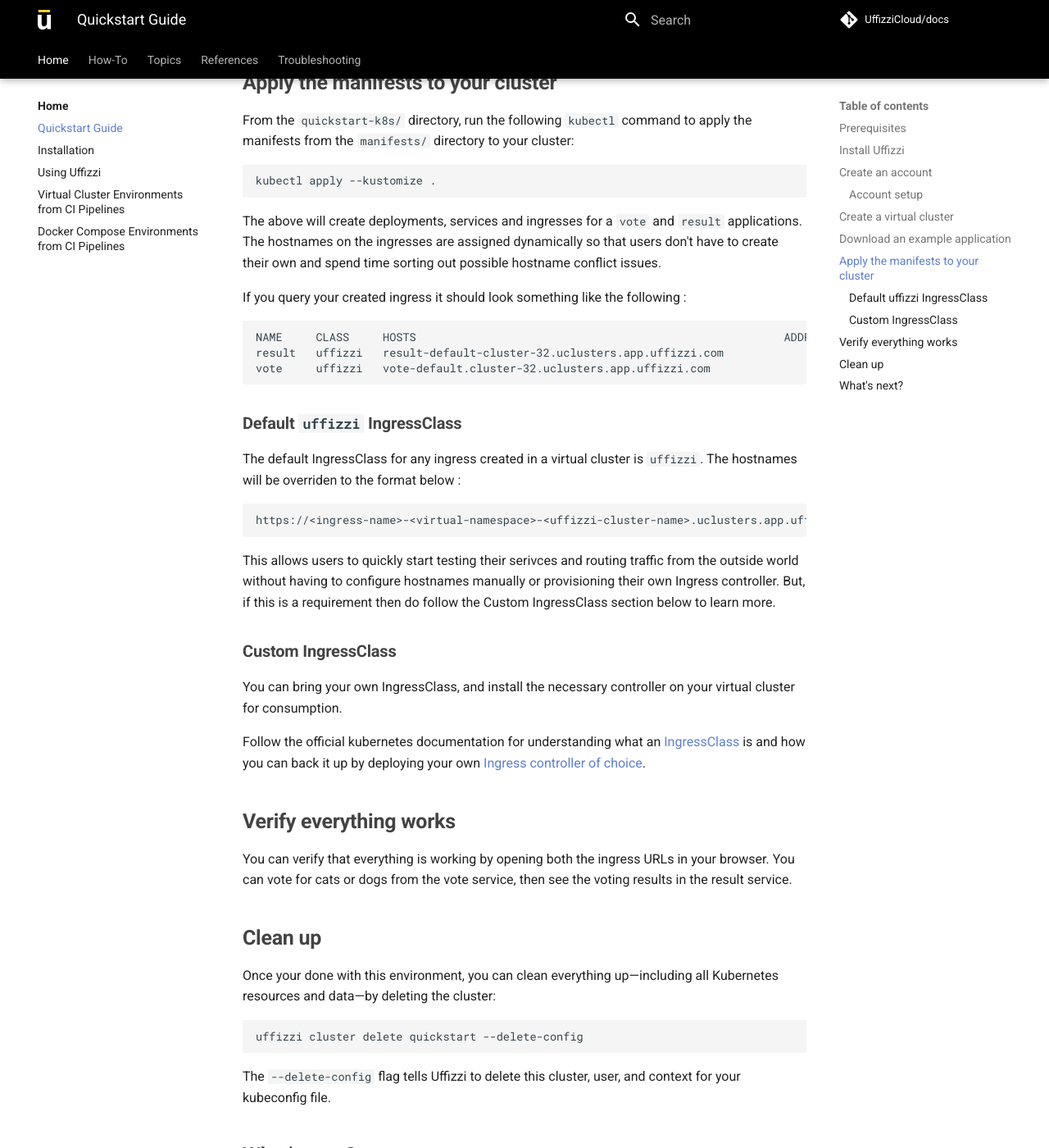
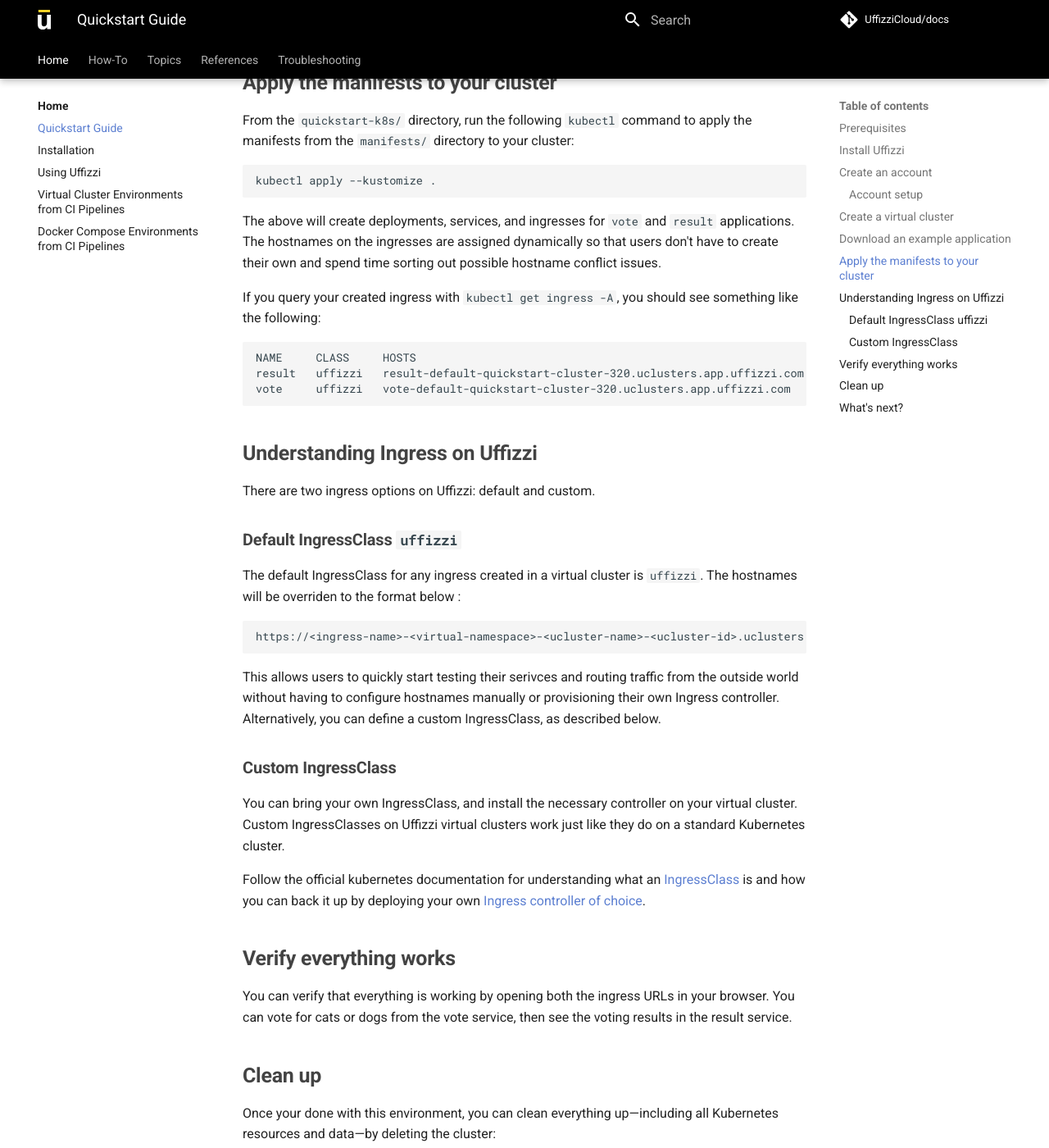
Before and after one commit to UffizziCloud/docs, an MkDocs documentation site: the page built from docs/quickstart.md, in a window 1280 px wide and 1400 px high, scrolled down 2274 px. Shown: the whole window at 82% size. Built offline with MkDocs 1.6.1 and Material for MkDocs 9.7.7, drawn with Linux system fonts in a browser that asks for light colours; comment, search, counter and statistics services are not loaded.

Commit message:
Update quickstart.md

````diff
--- a/docs/quickstart.md
+++ b/docs/quickstart.md
@@ -78,28 +78,32 @@
 kubectl apply --kustomize .
 ```
 
-The above will create deployments, services and ingresses for a `vote` and `result` applications. The hostnames on the ingresses are assigned dynamically so that users don't have to create their own and spend time sorting out possible hostname conflict issues.
+The above will create deployments, services, and ingresses for `vote` and `result` applications. The hostnames on the ingresses are assigned dynamically so that users don't have to create their own and spend time sorting out possible hostname conflict issues.
 
-If you query your created ingress it should look something like the following :
+If you query your created ingress with `kubectl get ingress -A`, you should see something like the following:
 ```
-NAME     CLASS     HOSTS                                                       ADDRESS   PORTS     AGE
-result   uffizzi   result-default-cluster-32.uclusters.app.uffizzi.com             80, 443   14m
-vote     uffizzi   vote-default.cluster-32.uclusters.app.uffizzi.com               80, 443   14m
+NAME     CLASS     HOSTS                                                             ADDRESS   PORTS     AGE
+result   uffizzi   result-default-quickstart-cluster-320.uclusters.app.uffizzi.com             80, 443   14m
+vote     uffizzi   vote-default-quickstart-cluster-320.uclusters.app.uffizzi.com               80, 443   14m
 ```
 
-### Default `uffizzi` IngressClass
+## Understanding Ingress on Uffizzi
+
+There are two ingress options on Uffizzi: default and custom.
+
+### Default IngressClass `uffizzi`
 
 The default IngressClass for any ingress created in a virtual cluster is `uffizzi`. The hostnames will be overriden to the format below :
 
 ```
-https://<ingress-name>-<virtual-namespace>-<uffizzi-cluster-name>.uclusters.app.uffizzi.com
+https://<ingress-name>-<virtual-namespace>-<ucluster-name>-<ucluster-id>.uclusters.app.uffizzi.com
 ```
 
-This allows users to quickly start testing their serivces and routing traffic from the outside world without having to configure hostnames manually or provisioning their own Ingress controller. But, if this is a requirement then do follow the Custom IngressClass section below to learn more.
+This allows users to quickly start testing their serivces and routing traffic from the outside world without having to configure hostnames manually or provisioning their own Ingress controller. Alternatively, you can define a custom IngressClass, as described below.
 
 ### Custom IngressClass
 
-You can bring your own IngressClass, and install the necessary controller on your virtual cluster for consumption.
+You can bring your own IngressClass, and install the necessary controller on your virtual cluster. Custom IngressClasses on Uffizzi virtual clusters work just like they do on a standard Kubernetes cluster.
 
 Follow the official kubernetes documentation for understanding what an [IngressClass](https://kubernetes.io/docs/concepts/services-networking/ingress/#ingress-class) is and how you can back it up by deploying your own [Ingress controller of choice](https://kubernetes.io/docs/concepts/services-networking/ingress-controllers/).
 
````
